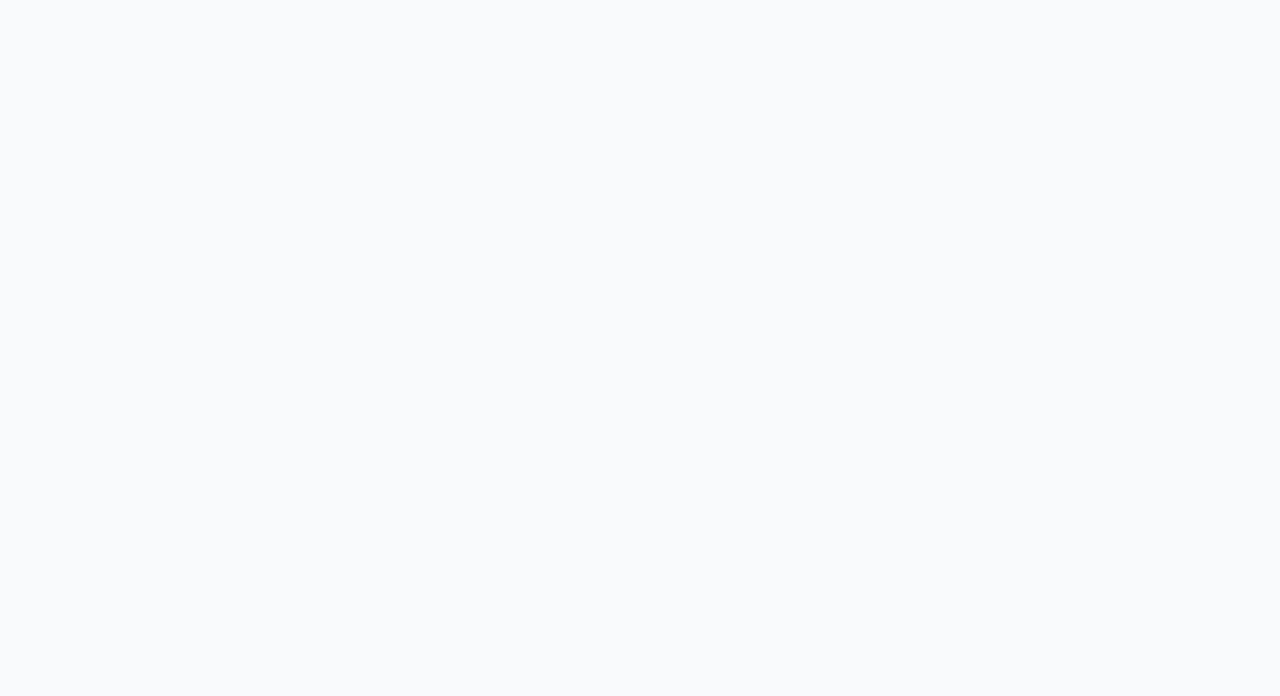
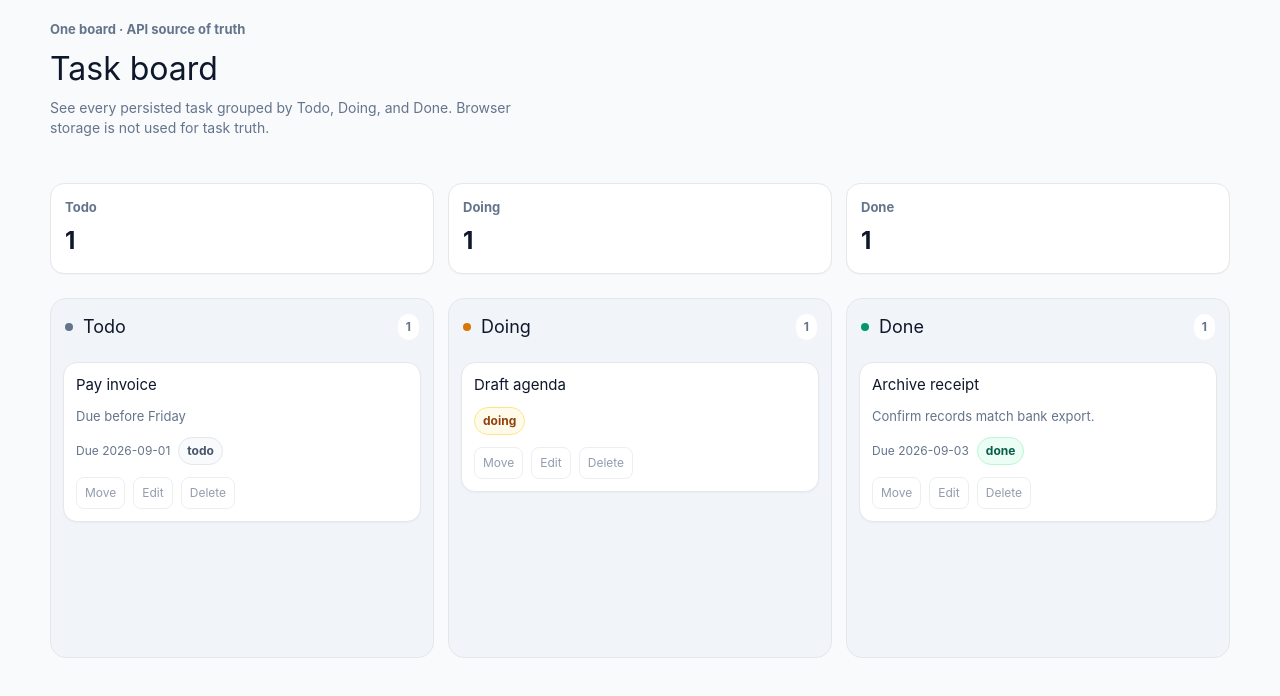
Before and after one commit to ThanhNV121097/project-4e289f8b, a Next.js app in the folder code/frontend/: page / in a window 1280 px wide. Shown: the top 696 px of the page. Built offline with nearby package versions, Linux system fonts and the light colour scheme.

Commit message:
Mount view tasks board component

```diff
--- a/code/frontend/app/page.tsx
+++ b/code/frontend/app/page.tsx
@@ -1,8 +1,10 @@
+import ViewTasksByStatus from "../components/ViewTasksByStatus";
+
 export default function Home() {
   return (
     <main className="page-shell">
       <section className="composition-slot" aria-label="Task board application">
-        {/* Story components mount here. */}
+        <ViewTasksByStatus />
       </section>
     </main>
   );
```
